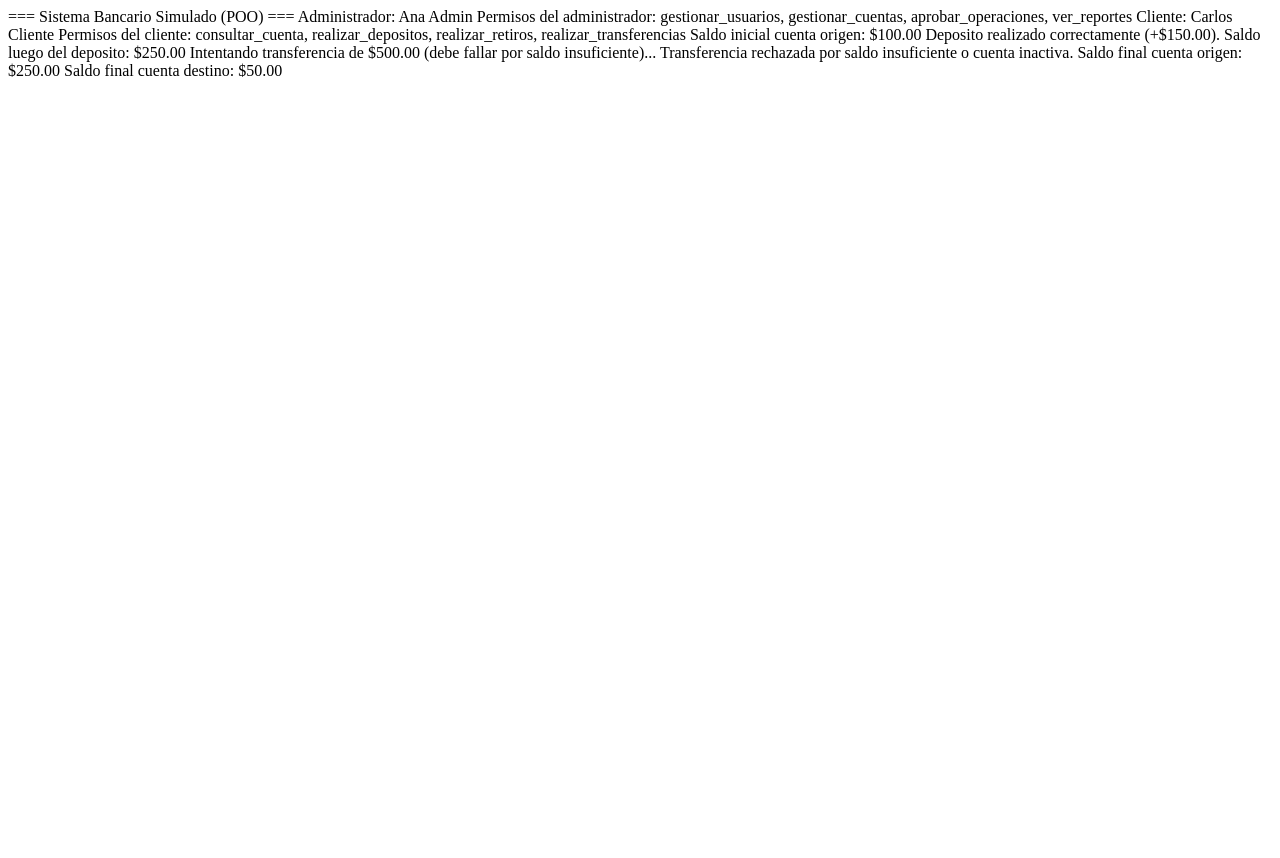
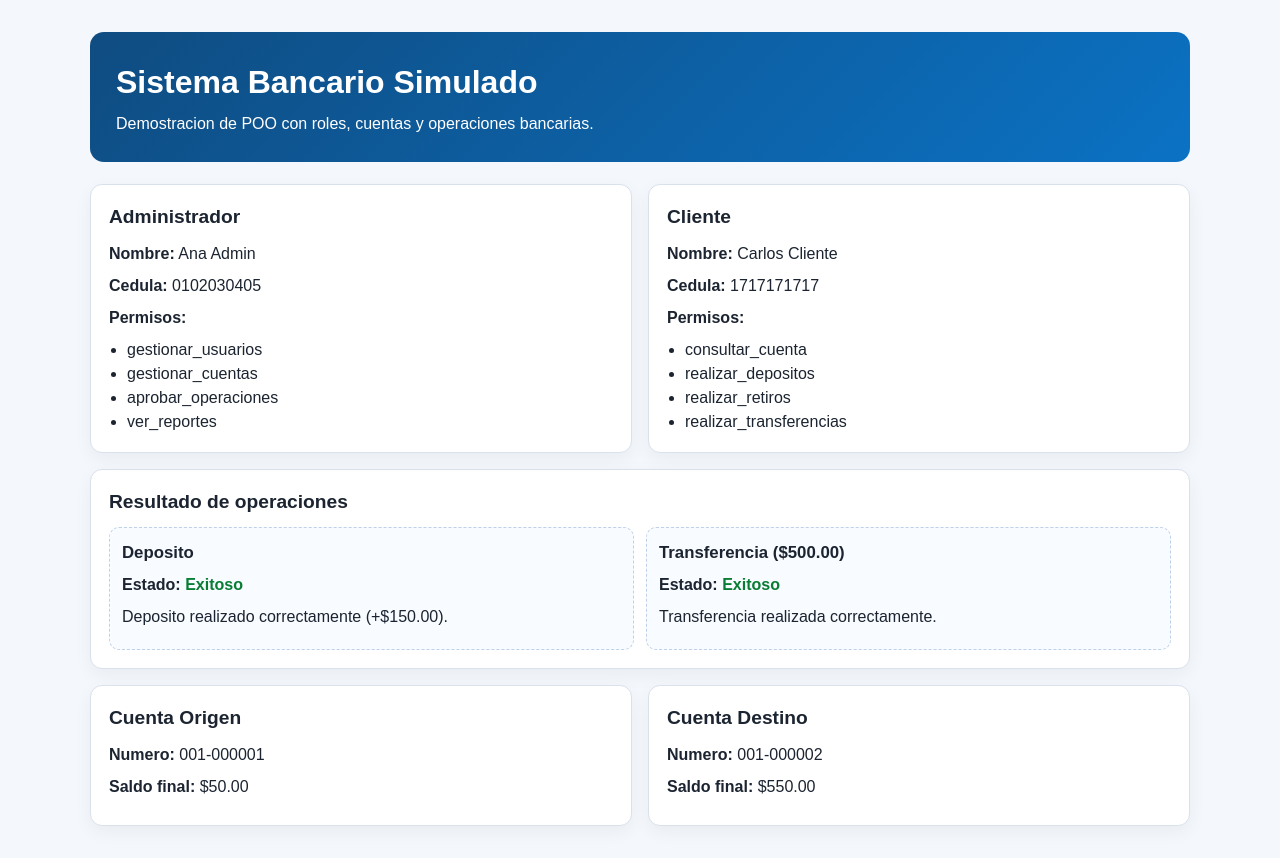
Before and after one commit to GhelfoTech/Bank_PHP, a PHP site: page / in a window 1280 px wide. Before the commit the page ends 77 px from the top, so only its background shows below. Run offline with PHP 8.4, Linux system fonts and the light colour scheme.

Commit message:
Update Estruct - Cards HTML

```diff
--- /dev/null
+++ b/assets/css/styles.css
@@ -0,0 +1,89 @@
+* {
+    box-sizing: border-box;
+    margin: 0;
+    padding: 0;
+}
+
+body {
+    font-family: Arial, sans-serif;
+    background: #f4f7fb;
+    color: #1b2430;
+    line-height: 1.5;
+}
+
+.container {
+    width: min(1100px, 92%);
+    margin: 32px auto;
+}
+
+.hero {
+    background: linear-gradient(135deg, #0f4c81, #0b72c4);
+    color: #ffffff;
+    border-radius: 14px;
+    padding: 26px;
+    margin-bottom: 22px;
+}
+
+.hero h1 {
+    margin-bottom: 6px;
+}
+
+.grid {
+    display: grid;
+    grid-template-columns: repeat(auto-fit, minmax(280px, 1fr));
+    gap: 16px;
+    margin-bottom: 16px;
+}
+
+.card {
+    background: #ffffff;
+    border: 1px solid #d9e1ec;
+    border-radius: 12px;
+    padding: 18px;
+    box-shadow: 0 6px 18px rgba(20, 30, 50, 0.05);
+}
+
+.card h2 {
+    margin-bottom: 10px;
+    font-size: 1.2rem;
+}
+
+.card h3 {
+    margin-bottom: 8px;
+    font-size: 1.05rem;
+}
+
+.card p {
+    margin-bottom: 8px;
+}
+
+.card ul {
+    margin-left: 18px;
+}
+
+.full {
+    margin-bottom: 16px;
+}
+
+.results {
+    display: grid;
+    grid-template-columns: repeat(auto-fit, minmax(260px, 1fr));
+    gap: 12px;
+}
+
+.result-item {
+    background: #f8fbff;
+    border: 1px dashed #bed1e8;
+    border-radius: 10px;
+    padding: 12px;
+}
+
+.ok {
+    color: #0a7d34;
+    font-weight: bold;
+}
+
+.fail {
+    color: #bb1e1e;
+    font-weight: bold;
+}
--- a/index.php
+++ b/index.php
@@ -1,7 +1,6 @@
 <?php
-
-require_once __DIR__ . '/models/Administrador.php';
-require_once __DIR__ . '/models/Cliente.php';
+require_once __DIR__ . '/models/Roles/Administrador.php';
+require_once __DIR__ . '/models/Roles/Cliente.php';
 require_once __DIR__ . '/models/Cuenta.php';
 
 /**
@@ -33,7 +32,7 @@ $cuentaOrigen = new Cuenta(
     1,
     $cliente->getId(),
     '001-000001',
-    100.00,
+    400.00,
     true
 );
 
@@ -45,27 +44,87 @@ $cuentaDestino = new Cuenta(
     true
 );
 
-echo "=== Sistema Bancario Simulado (POO) ===" . PHP_EOL . PHP_EOL;
+$depositoExitoso = $cuentaOrigen->depositar(150.00);
+$transferenciaExitosa = $cuentaOrigen->transferir($cuentaDestino, 500.00);
+$depositoEstado = $depositoExitoso ? 'Exitoso' : 'Fallido';
+$depositoMensaje = $depositoExitoso
+    ? 'Deposito realizado correctamente (+$150.00).'
+    : 'No se pudo realizar el deposito.';
 
-echo "Administrador: " . $administrador->getNombres() . PHP_EOL;
-echo "Permisos del administrador: " . implode(', ', $administrador->obtenerPermisos()) . PHP_EOL . PHP_EOL;
+$transferenciaEstado = $transferenciaExitosa ? 'Exitoso' : 'Fallido';
+$transferenciaMensaje = $transferenciaExitosa
+    ? 'Transferencia realizada correctamente.'
+    : 'Transferencia rechazada por saldo insuficiente o cuenta inactiva.';
+?>
+<!DOCTYPE html>
+<html lang="es">
+<head>
+    <meta charset="UTF-8">
+    <meta name="viewport" content="width=device-width, initial-scale=1.0">
+    <title>Sistema Bancario Simulado</title>
+    <link rel="stylesheet" href="assets/css/styles.css">
+</head>
+<body>
+    <main class="container">
+        <header class="hero">
+            <h1>Sistema Bancario Simulado</h1>
+            <p>Demostracion de POO con roles, cuentas y operaciones bancarias.</p>
+        </header>
 
-echo "Cliente: " . $cliente->getNombres() . PHP_EOL;
-echo "Permisos del cliente: " . implode(', ', $cliente->obtenerPermisos()) . PHP_EOL . PHP_EOL;
+        <section class="grid">
+            <article class="card">
+                <h2>Administrador</h2>
+                <p><strong>Nombre:</strong> <?php echo htmlspecialchars($administrador->getNombres(), ENT_QUOTES, 'UTF-8'); ?></p>
+                <p><strong>Cedula:</strong> <?php echo htmlspecialchars($administrador->getCedula(), ENT_QUOTES, 'UTF-8'); ?></p>
+                <p><strong>Permisos:</strong></p>
+                <ul>
+                    <?php foreach ($administrador->obtenerPermisos() as $permiso): ?>
+                        <li><?php echo htmlspecialchars($permiso, ENT_QUOTES, 'UTF-8'); ?></li>
+                    <?php endforeach; ?>
+                </ul>
+            </article>
 
-echo "Saldo inicial cuenta origen: $" . number_format($cuentaOrigen->getSaldo(), 2) . PHP_EOL;
-$depositoExitoso = $cuentaOrigen->depositar(150.00);
-echo $depositoExitoso
-    ? "Deposito realizado correctamente (+$150.00)." . PHP_EOL
-    : "No se pudo realizar el deposito." . PHP_EOL;
-echo "Saldo luego del deposito: $" . number_format($cuentaOrigen->getSaldo(), 2) . PHP_EOL . PHP_EOL;
+            <article class="card">
+                <h2>Cliente</h2>
+                <p><strong>Nombre:</strong> <?php echo htmlspecialchars($cliente->getNombres(), ENT_QUOTES, 'UTF-8'); ?></p>
+                <p><strong>Cedula:</strong> <?php echo htmlspecialchars($cliente->getCedula(), ENT_QUOTES, 'UTF-8'); ?></p>
+                <p><strong>Permisos:</strong></p>
+                <ul>
+                    <?php foreach ($cliente->obtenerPermisos() as $permiso): ?>
+                        <li><?php echo htmlspecialchars($permiso, ENT_QUOTES, 'UTF-8'); ?></li>
+                    <?php endforeach; ?>
+                </ul>
+            </article>
+        </section>
 
-echo "Intentando transferencia de $500.00 (debe fallar por saldo insuficiente)..." . PHP_EOL;
-$transferenciaExitosa = $cuentaOrigen->transferir($cuentaDestino, 500.00);
-echo $transferenciaExitosa
-    ? "Transferencia exitosa." . PHP_EOL
-    : "Transferencia rechazada por saldo insuficiente o cuenta inactiva." . PHP_EOL;
+        <section class="card full">
+            <h2>Resultado de operaciones</h2>
+            <div class="results">
+                <div class="result-item">
+                    <h3>Deposito</h3>
+                    <p><strong>Estado:</strong> <span class="<?php echo $depositoExitoso ? 'ok' : 'fail'; ?>"><?php echo $depositoEstado; ?></span></p>
+                    <p><?php echo htmlspecialchars($depositoMensaje, ENT_QUOTES, 'UTF-8'); ?></p>
+                </div>
+                <div class="result-item">
+                    <h3>Transferencia ($500.00)</h3>
+                    <p><strong>Estado:</strong> <span class="<?php echo $transferenciaExitosa ? 'ok' : 'fail'; ?>"><?php echo $transferenciaEstado; ?></span></p>
+                    <p><?php echo htmlspecialchars($transferenciaMensaje, ENT_QUOTES, 'UTF-8'); ?></p>
+                </div>
+            </div>
+        </section>
 
-echo PHP_EOL;
-echo "Saldo final cuenta origen: $" . number_format($cuentaOrigen->getSaldo(), 2) . PHP_EOL;
-echo "Saldo final cuenta destino: $" . number_format($cuentaDestino->getSaldo(), 2) . PHP_EOL;
+        <section class="grid balances">
+            <article class="card">
+                <h2>Cuenta Origen</h2>
+                <p><strong>Numero:</strong> <?php echo htmlspecialchars($cuentaOrigen->getNumeroCuenta(), ENT_QUOTES, 'UTF-8'); ?></p>
+                <p><strong>Saldo final:</strong> $<?php echo number_format($cuentaOrigen->getSaldo(), 2); ?></p>
+            </article>
+            <article class="card">
+                <h2>Cuenta Destino</h2>
+                <p><strong>Numero:</strong> <?php echo htmlspecialchars($cuentaDestino->getNumeroCuenta(), ENT_QUOTES, 'UTF-8'); ?></p>
+                <p><strong>Saldo final:</strong> $<?php echo number_format($cuentaDestino->getSaldo(), 2); ?></p>
+            </article>
+        </section>
+    </main>
+</body>
+</html>
--- a/models/Administrador.php
+++ b/models/Roles/Administrador.php
@@ -1,6 +1,6 @@
 <?php
 
-require_once __DIR__ . '/Usuario.php';
+require_once __DIR__ . '/../Usuario.php';
 
 /**
  * Representa a un administrador del sistema bancario.
--- a/models/Cliente.php
+++ b/models/Roles/Cliente.php
@@ -1,6 +1,6 @@
 <?php
 
-require_once __DIR__ . '/Usuario.php';
+require_once __DIR__ . '/../Usuario.php';
 
 /**
  * Representa a un cliente del sistema bancario.
```
Also changed, not shown: README.md.
